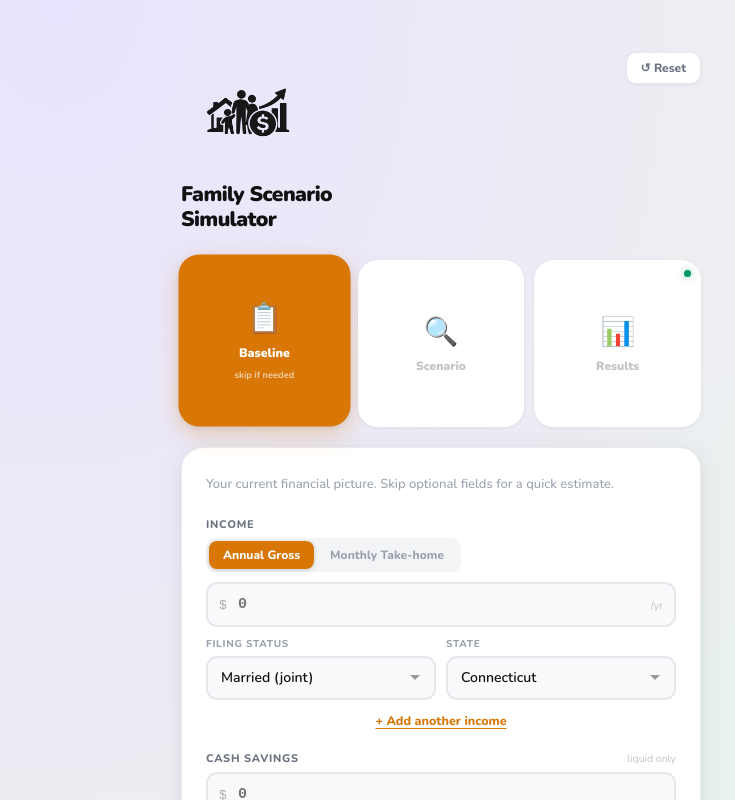
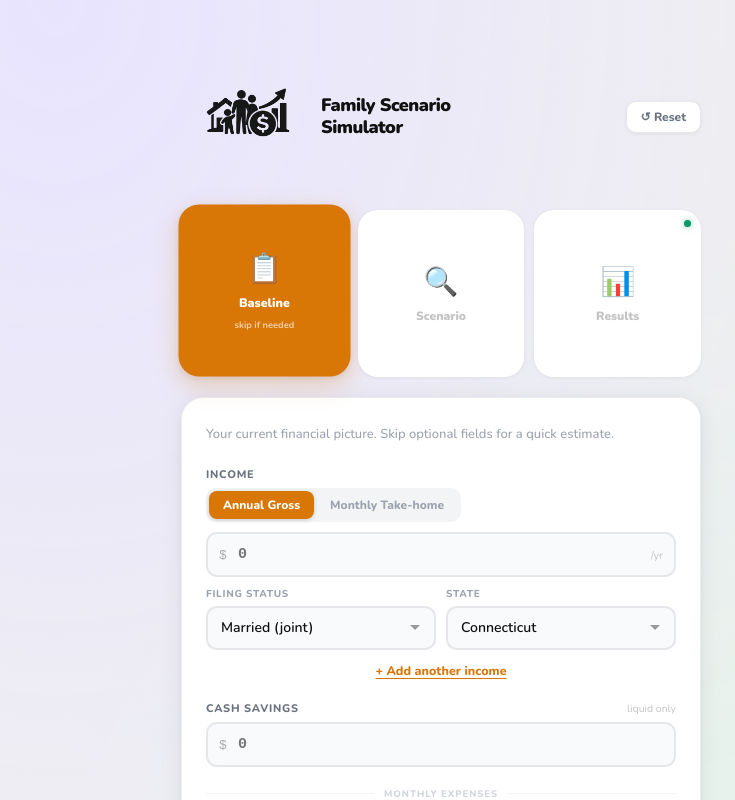
Before and after one commit to gsinclair93-apps/family-scenario-simulator, a React (Create React App) app: page / in a window 1280 px wide. Shown: the top 800 px of the page, without its empty margins (199-934 px from the left). Built offline with nearby package versions, Linux system fonts and the light colour scheme.

Commit message:
Update App.js

```diff
--- a/src/App.js
+++ b/src/App.js
@@ -1753,10 +1753,10 @@ export default function App() {
         color:"#111" }}>
         <div style={{ maxWidth:520,margin:"0 auto" }}>
           {/* Header */}
-          <div style={{ display:"flex",justifyContent:"space-between",alignItems:"flex-start",marginBottom:28 }}>
-            <div style={{ display:"flex",flexDirection:"column",alignItems:"flex-start",gap:0 }}>
+          <div style={{ display:"flex",justifyContent:"space-between",alignItems:"center",marginBottom:28 }}>
+            <div style={{ display:"flex",alignItems:"center",gap:10 }}>
               <img src="/logo-icon.png" alt="Can We Afford This?" style={{ width:130,height:130,objectFit:"contain" }} />
-              <h1 style={{ fontSize:21,fontWeight:900,color:"#111",letterSpacing:"-0.03em",lineHeight:1.2 }}>Family Scenario<br />Simulator</h1>
+              <h1 style={{ fontSize:18,fontWeight:900,color:"#111",letterSpacing:"-0.03em",lineHeight:1.2 }}>Family Scenario<br />Simulator</h1>
             </div>
             <button onClick={()=>{ setB(DEFAULT_B); setSc(DEFAULT_SC_CLEAN); setTab(0); }}
               style={{ fontSize:12,fontWeight:800,color:"#6B7280",background:"#fff",border:"1.5px solid #E5E7EB",borderRadius:10,padding:"7px 14px",cursor:"pointer",transition:"all 0.15s",boxShadow:"0 1px 4px rgba(0,0,0,0.06)" }}
```
